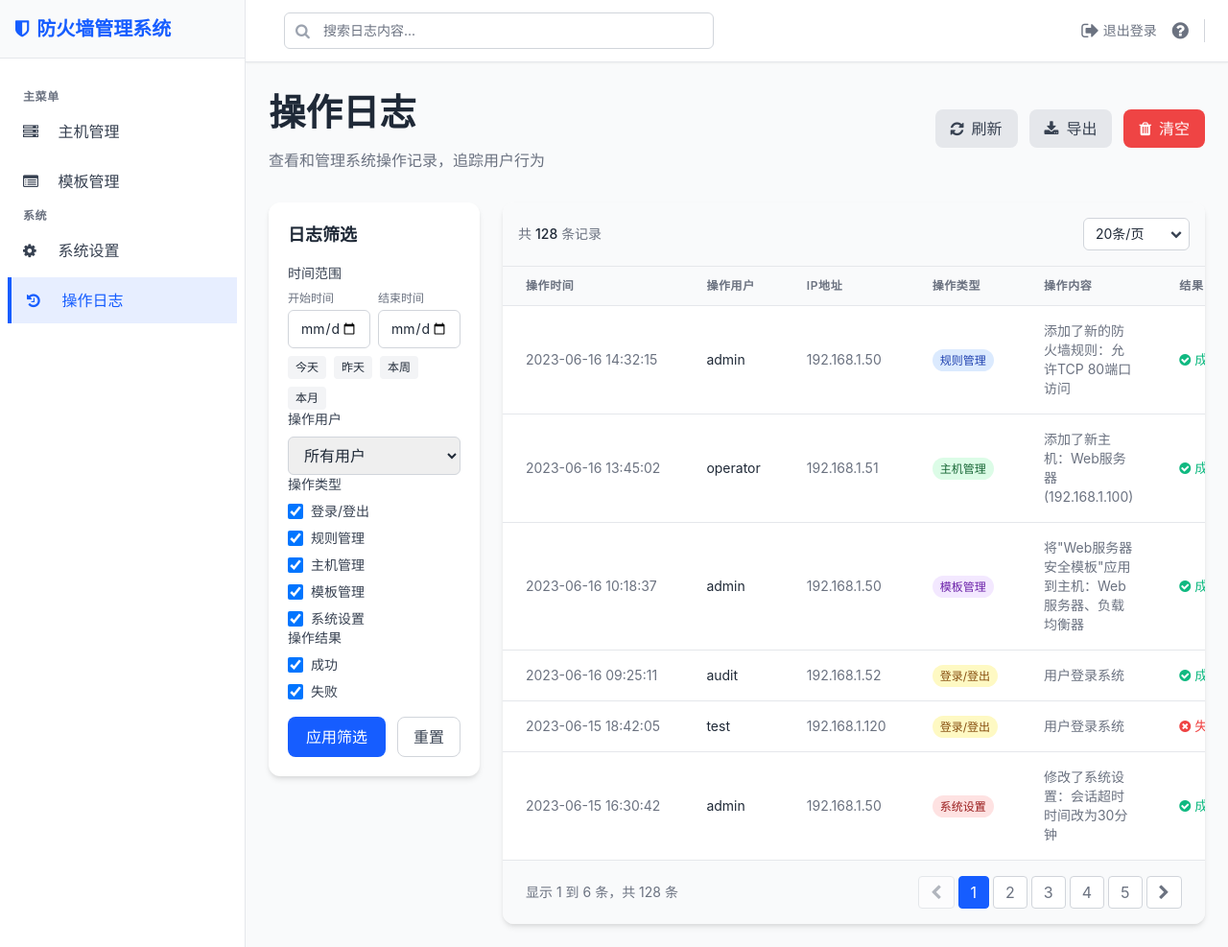
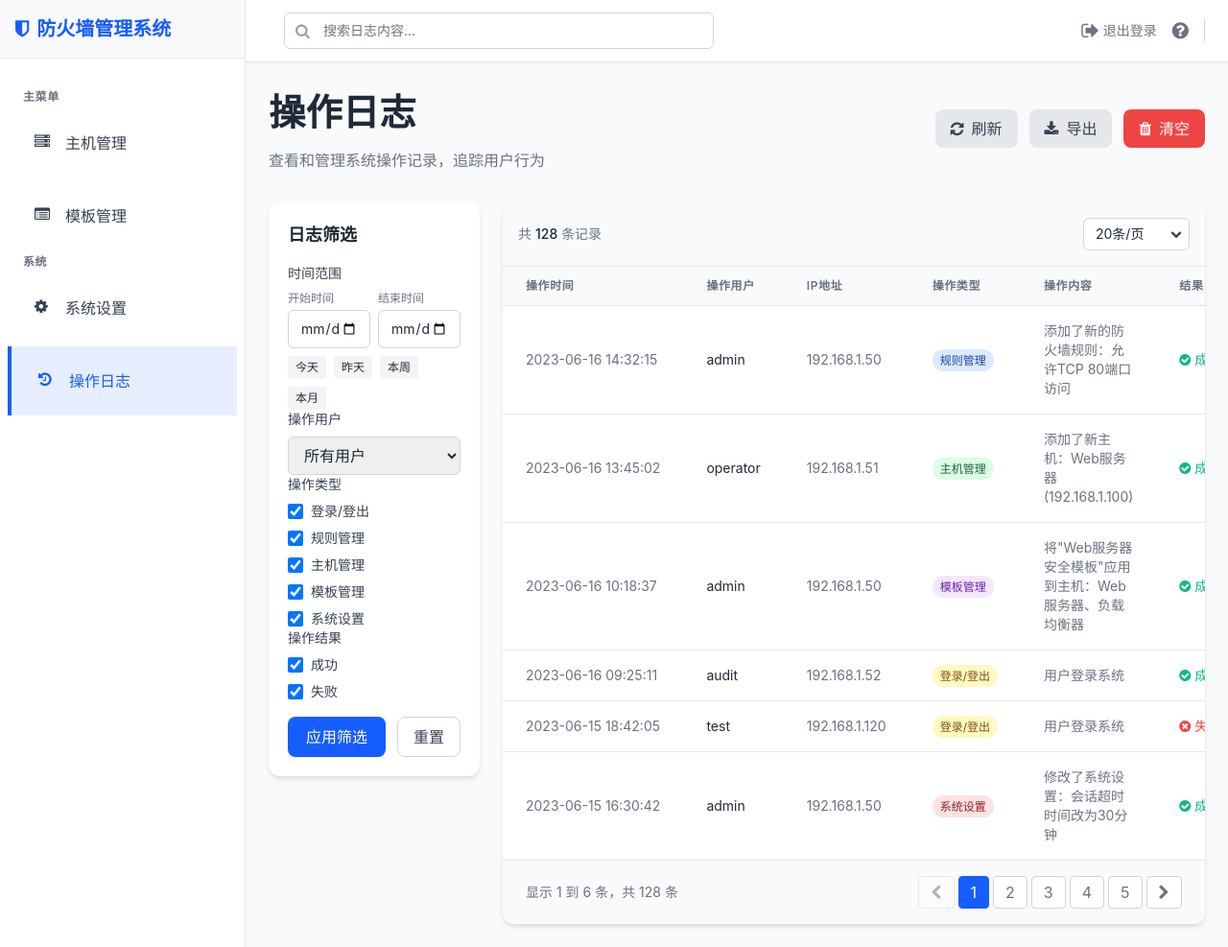
Before and after one commit to jiangcb0916/iptables-web, a Flask app: page /logs in a window 1280 px wide. Shown: the whole page at 96% size. Run offline with Flask 3, Linux system fonts and the light colour scheme; a user stored in the database is signed in; some libraries are stand-ins or nearby versions.

Commit message:
侧边栏点击div也触发响应

```diff
--- a/templates/base.html
+++ b/templates/base.html
@@ -70,15 +70,15 @@
         <nav class="px-2 space-y-1">
           <p class="px-4 text-xs font-semibold text-gray-500 uppercase tracking-wider mb-1 mt-4">主菜单</p>
 
-          <div class="sidebar-item active">
-            <a href="/hosts?page=1">
+          <div class="sidebar-item active cursor-pointer">
+            <a href="/hosts?page=1" class="block w-full h-full p-3 flex items-center">
               <i class="fa fa-server w-5 h-5 mr-3"></i>
               <span>主机管理</span>
             </a>
           </div>
 
-          <div class="sidebar-item">
-            <a href="/templates">
+          <div class="sidebar-item cursor-pointer">
+            <a href="/templates" class="block w-full h-full p-3 flex items-center">
               <i class="fa fa-firewall fa-list-alt w-5 h-5 mr-3"></i>
               <span>模板管理</span>
             </a>
@@ -86,19 +86,20 @@
 
           <p class="px-4 text-xs font-semibold text-gray-500 uppercase tracking-wider mb-1 mt-6">系统</p>
 
-          <div class="sidebar-item">
-            <a href="/systemseting">
+          <div class="sidebar-item cursor-pointer">
+            <a href="/systemseting" class="block w-full h-full p-3 flex items-center">
               <i class="fa fa-cog w-5 h-5 mr-3"></i>
               <span>系统设置</span>
             </a>
           </div>
 
-          <div class="sidebar-item">
-            <a href="/logs">
+          <div class="sidebar-item cursor-pointer">
+            <a href="/logs" class="block w-full h-full p-3 flex items-center">
               <i class="fa fa-history w-5 h-5 mr-3"></i>
               <span>操作日志</span>
             </a>
           </div>
+
         </nav>
       </div>
     </div>
```
Also changed, not shown: firewall_management.db. Lines whose indentation alone changed are shown as unchanged.
